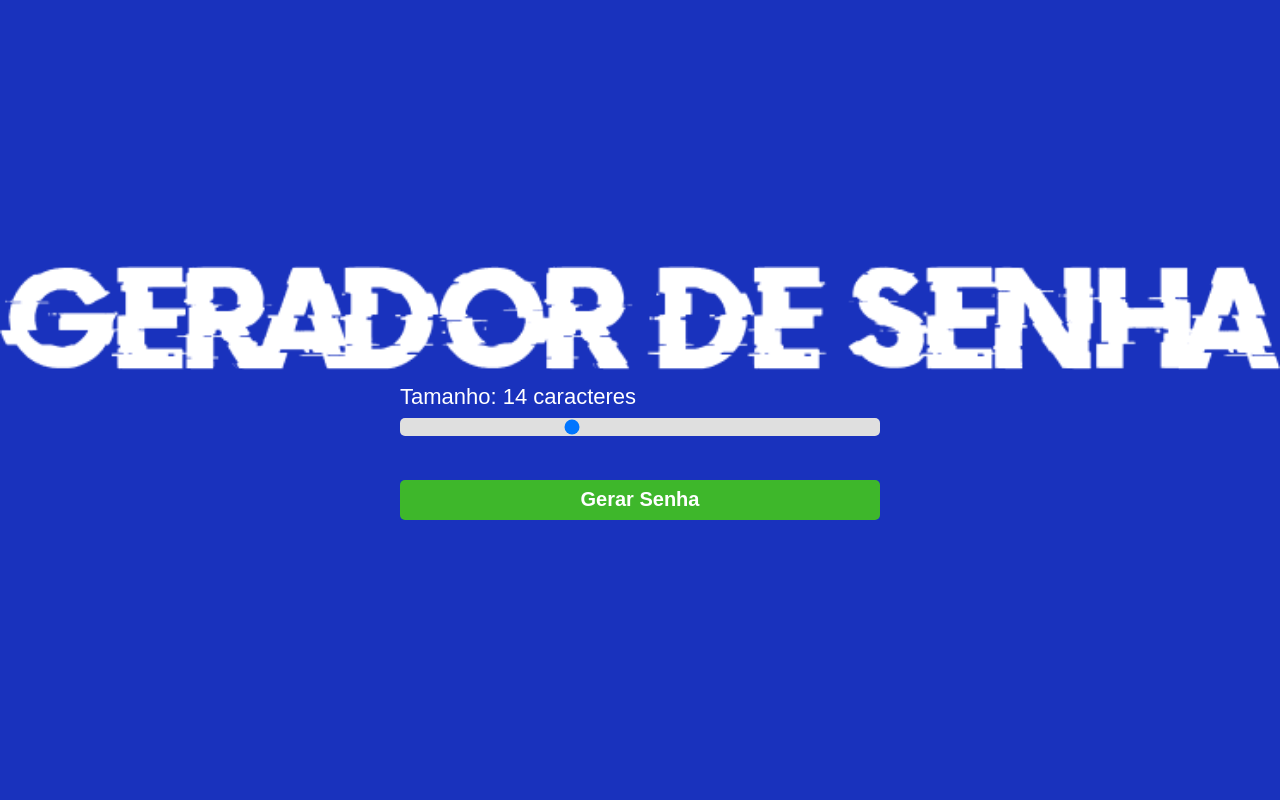
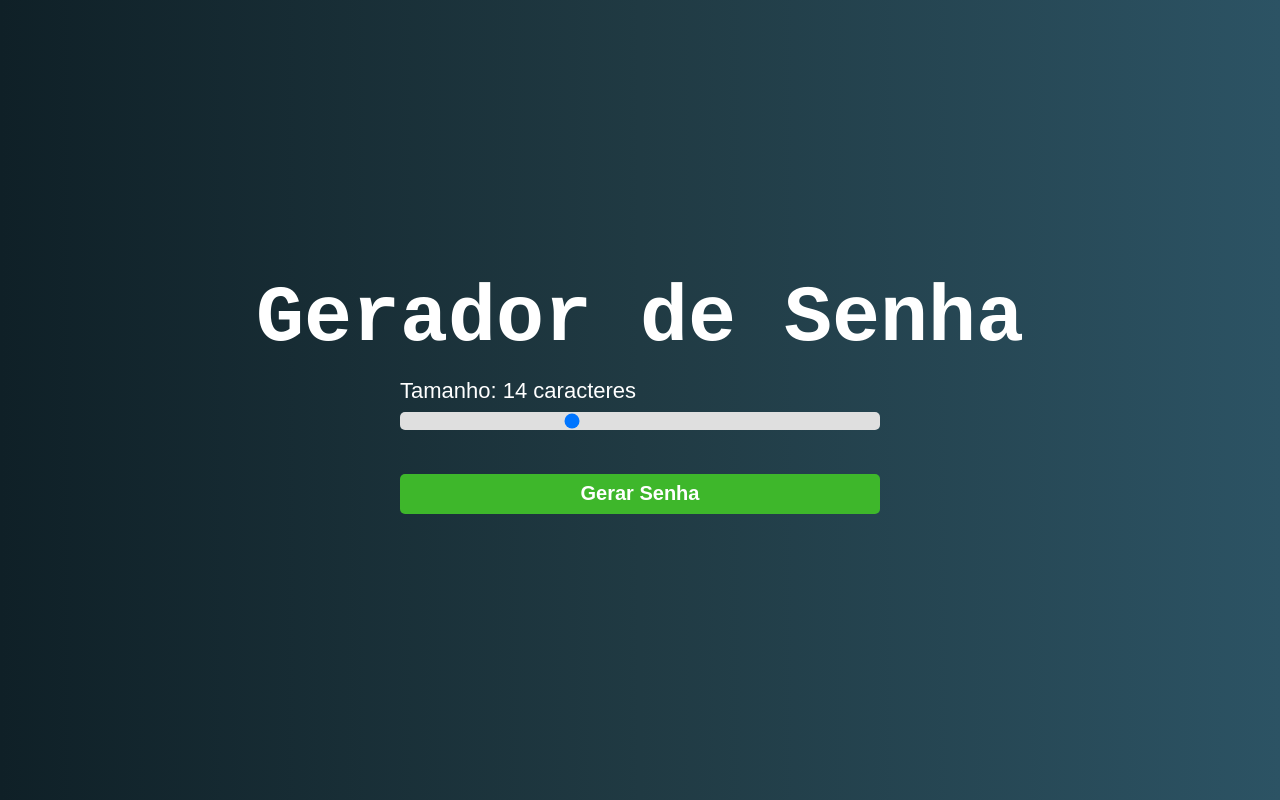
Before and after one commit to Leonardo-dev-br/gerador, a plain HTML site: page index.html in a window 1280 px wide. Drawn offline with Linux system fonts and the light colour scheme.

Commit message:
WIP: Estilizando texto e Background

```diff
--- a/index.html
+++ b/index.html
@@ -9,8 +9,8 @@
     <title>Gerdador de Senha</title>
 </head>
 <body>
-
-    <img calss= "logo" src="assets/imagens/logo.png" alt="Gerador de senha, logo">
+    <div class="container">
+        <h1>Gerador de Senha</h1>
         <main class="container-input">
             <span>Tamanho: <span id="valor"></span> caracteres</span>
             <input id="slider" class="slider" type="range" min="8" max="25" value="14" />
@@ -23,6 +23,7 @@
             <span id="password" class="password"></span>
             <span class="tooltip">Clique na senha para copiar. ☝</span>
         </div>
+    </div>
 
 
 </body>
--- a/style.css
+++ b/style.css
@@ -13,11 +13,20 @@ body{
     justify-content: center;
     align-items: center;
     flex-direction: column;
+    background: linear-gradient(90deg, #0F2027, #203A43, #2C5364);
+}
+.container{
+    display: flex;
+    flex-direction: column;
+    align-items: center;
+    justify-content: center;
 }
 
-.logo{
-    max-width: 600px;
-    margin-bottom: 24px;
+h1 {
+    font-size: 5em;
+    text-align: center;
+    font-family: 'Courier New', Courier, monospace;
+    color: #FFF;
 }
 
 .container-input{
```
Lines whose indentation alone changed are shown as unchanged.
